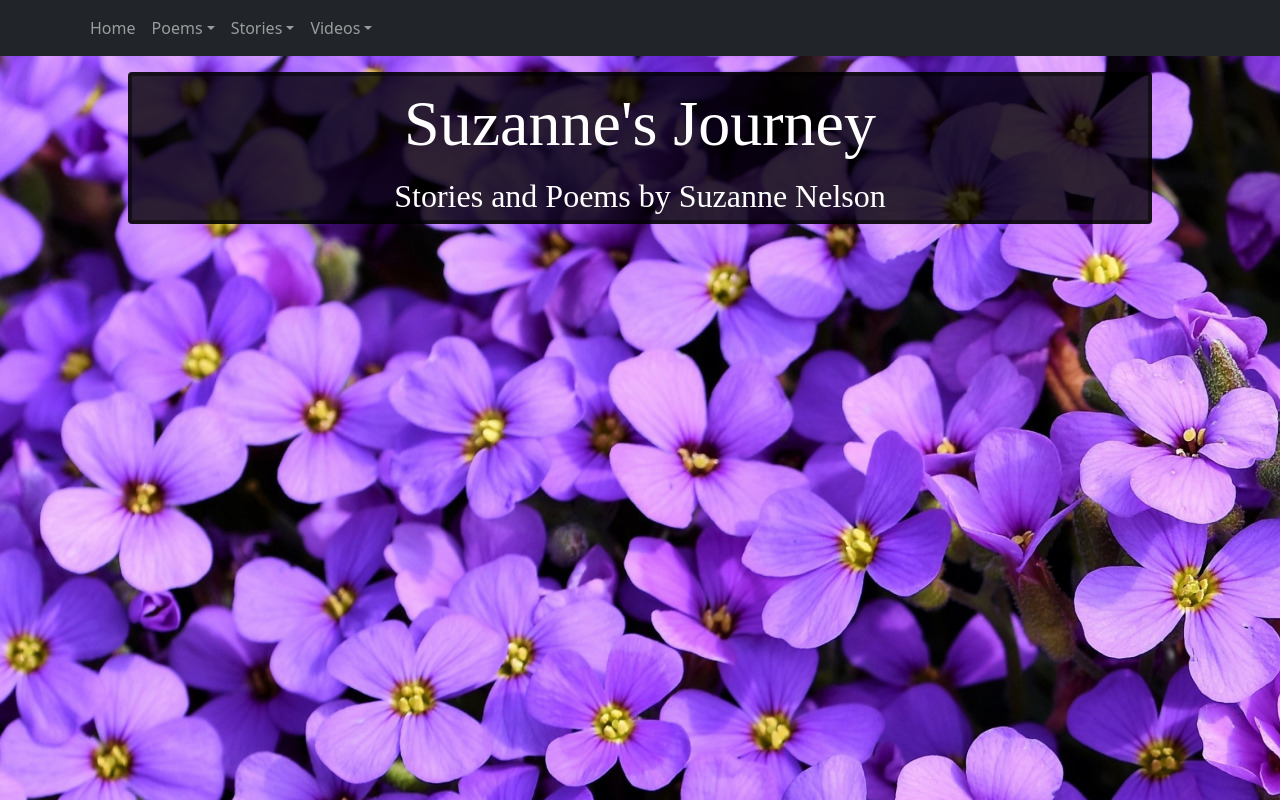
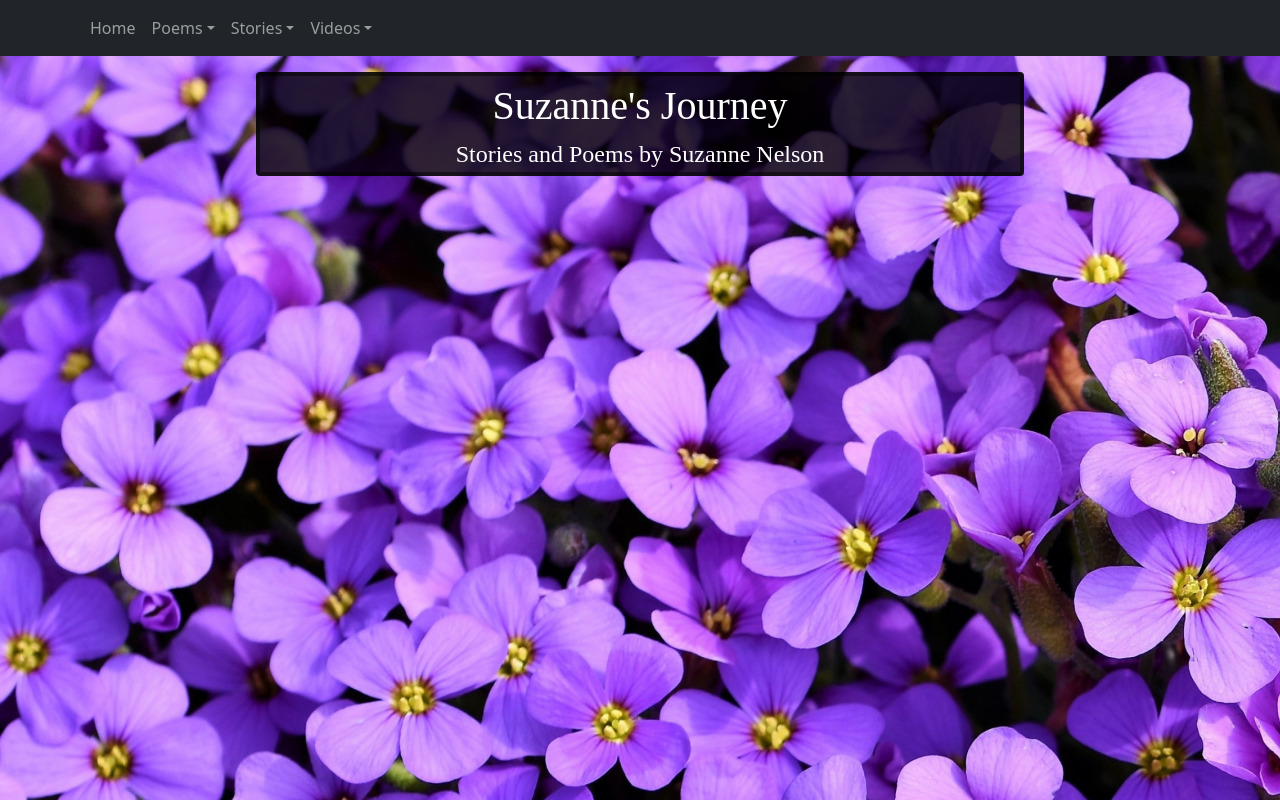
Before and after one commit to spazard1/suzannesjourney, a React (Create React App) app: page / in a window 1280 px wide. Built offline with nearby package versions, Linux system fonts and the light colour scheme.

Commit message:
update sizes of text

```diff
--- a/src/Home.css
+++ b/src/Home.css
@@ -1,5 +1,5 @@
 .mainTitle {
-  font-size: 8vmin;
+  font-size: 5vmin;
   font-family: serif;
   text-align: center;
   color: white;
@@ -8,10 +8,10 @@
   border-radius: 4px;
   margin-left: auto;
   margin-right: auto;
-  width: 80%;
+  width: 60%;
   margin-bottom: 2vh;
 }
 
 .mainSubTitle {
-  font-size: 4vmin;
+  font-size: 3vmin;
 }
```
